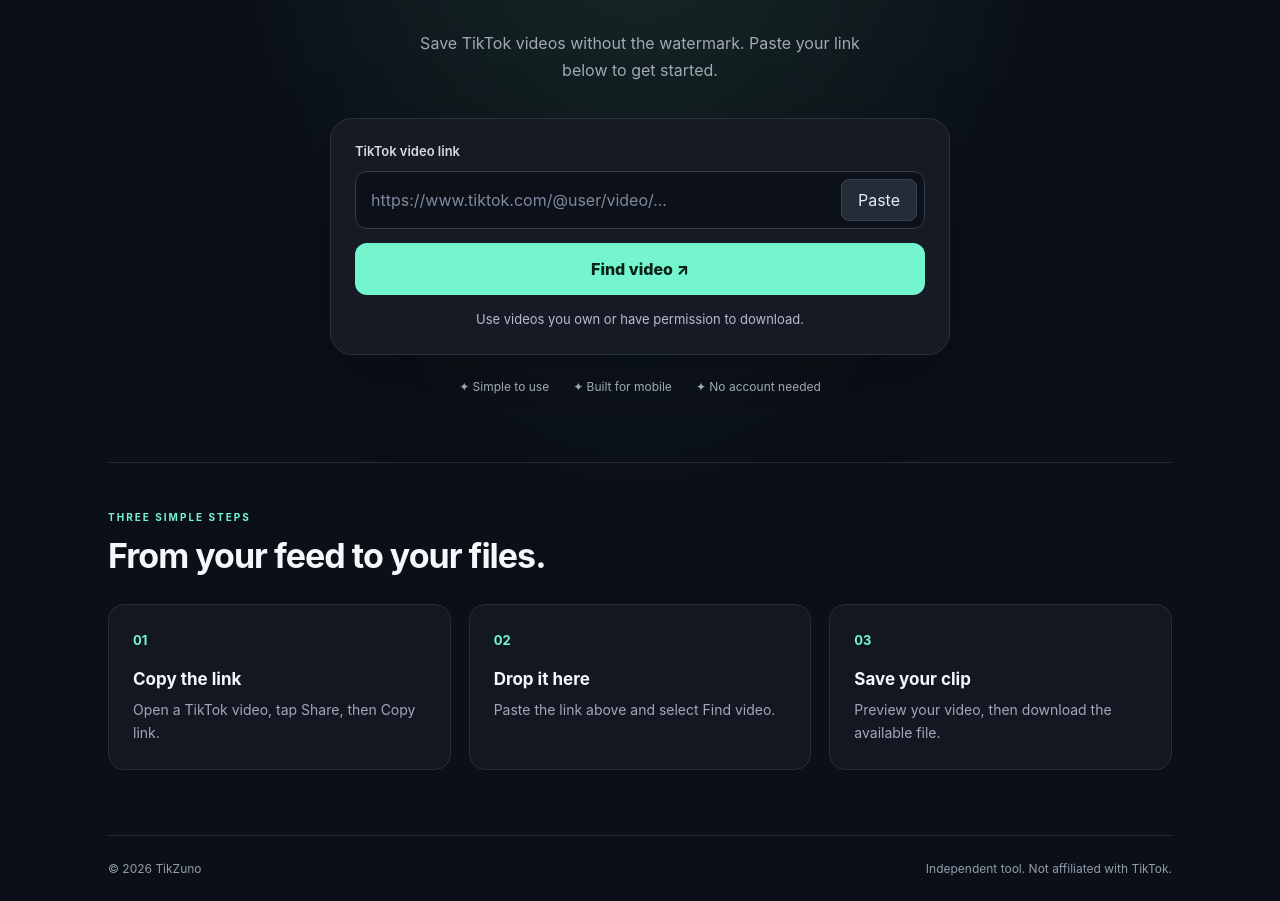
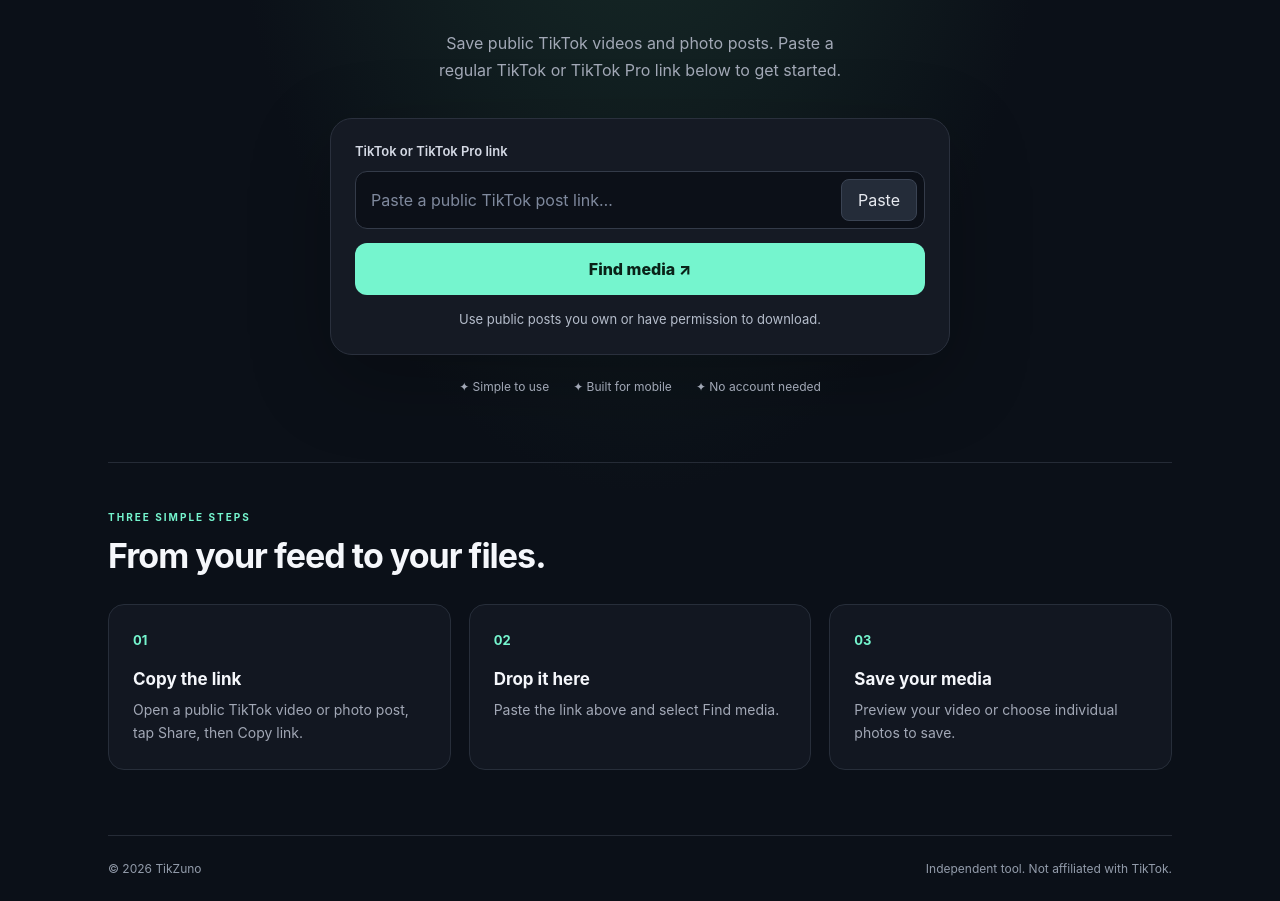
Before and after one commit to Bolo67-ctrl/tiktok-downloader, a React (Vite) app in the folder web/: page / in a window 1280 px wide. Shown: the part 371-1272 px from the top of the page. Built offline with nearby package versions, Linux system fonts and the light colour scheme.

Commit message:
Add TikTok photo post download UI

```diff
--- a/web/src/App.jsx
+++ b/web/src/App.jsx
@@ -7,6 +7,7 @@
   "m.tiktok.com",
   "vm.tiktok.com",
   "vt.tiktok.com",
+  "pro.tiktok.com",
 ]);
 
 export default function App() {
@@ -29,9 +30,7 @@
       const text = await navigator.clipboard.readText();
       updateLink(text.trim());
     } catch {
-      setMessage(
-        "Press and hold the input, or use Ctrl + V to paste."
-      );
+      setMessage("Press and hold the input, or use Ctrl + V to paste.");
     }
   }
 
@@ -43,10 +42,8 @@
     setVideo(null);
 
     let url;
-
     try {
       url = new URL(link.trim());
-
       if (
         url.protocol !== "https:" ||
         !allowedHosts.has(url.hostname) ||
@@ -58,12 +55,11 @@
         throw new Error("Invalid link");
       }
     } catch {
-      setMessage("Please paste a valid TikTok video link.");
+      setMessage("Please paste a valid TikTok or TikTok Pro link.");
       return;
     }
 
     setLoading(true);
-
     try {
       const response = await fetch("/api/video", {
         method: "POST",
@@ -73,32 +69,28 @@
       });
 
       const data = await response.json().catch(() => null);
-
       if (!data) {
-        throw new Error(
-          "Could not connect to the video service. Please try again."
-        );
+        throw new Error("Could not connect to the video service. Please try again.");
+      }
+      if (!response.ok) {
+        throw new Error(data.error || "Could not find this post.");
       }
 
-      if (!response.ok) {
-        throw new Error(
-          data.error || "Could not find this video."
-        );
-      }
-
-      if (!data.videoUrl) {
-        throw new Error("No video link was returned.");
+      const isPhotos = data.mediaType === "photos" &&
+        Array.isArray(data.images) && data.images.length > 0;
+      if (!isPhotos && !data.videoUrl) {
+        throw new Error("No downloadable media was returned.");
       }
 
       setVideo(data);
-      setMessage("Video found. Preview it below.");
+      setMessage(isPhotos
+        ? `Found ${data.images.length} photo${data.images.length === 1 ? "" : "s"}. Choose a photo to save it.`
+        : "Video found. Preview it below.");
     } catch (error) {
       if (error.name === "TimeoutError") {
         setMessage("The request took too long. Please try again.");
       } else if (error instanceof TypeError) {
-        setMessage(
-          "Could not connect. Check your connection and try again."
-        );
+        setMessage("Could not connect. Check your connection and try again.");
       } else {
         setMessage(error.message);
       }
@@ -108,49 +100,60 @@
   }
 
   async function downloadVideo() {
-    if (!video || busy) return;
-
+    if (!video?.videoUrl || busy) return;
     setSaving(true);
     setMessage("Preparing your download…");
-
     try {
       const response = await fetch(video.videoUrl, {
         credentials: "omit",
         signal: AbortSignal.timeout(60000),
       });
-
-      if (!response.ok) {
-        throw new Error("Video request failed");
-      }
-
+      if (!response.ok) throw new Error("Video request failed");
       const blob = await response.blob();
-
-      if (
-        !blob.size ||
-        !/^(video\/|application\/octet-stream)/i.test(blob.type)
-      ) {
+      if (!blob.size || !/^(video\/|application\/octet-stream)/i.test(blob.type)) {
         throw new Error("Invalid video file");
       }
-
       const fileUrl = URL.createObjectURL(blob);
       const anchor = document.createElement("a");
-
       anchor.href = fileUrl;
       anchor.download = `tikzuno-${Date.now()}.mp4`;
-
       document.body.appendChild(anchor);
       anchor.click();
       anchor.remove();
+      setTimeout(() => URL.revokeObjectURL(fileUrl), 60000);
+      setMessage("Download requested. Check your browser’s downloads.");
+    } catch {
+      setMessage("Direct saving failed. Try Open video below, then use your browser’s save or share menu.");
+    } finally {
+      setSaving(false);
+    }
+  }
 
+  async function downloadImage(imageUrl, index) {
+    if (busy) return;
+    setSaving(true);
+    setMessage(`Preparing photo ${index + 1}…`);
+    try {
+      const response = await fetch(imageUrl, {
+        credentials: "omit",
+        signal: AbortSignal.timeout(60000),
+      });
+      if (!response.ok) throw new Error("Photo request failed");
+      const blob = await response.blob();
+      if (!blob.size || !blob.type.startsWith("image/")) {
+        throw new Error("Invalid image file");
+      }
+      const fileUrl = URL.createObjectURL(blob);
+      const anchor = document.createElement("a");
+      anchor.href = fileUrl;
+      anchor.download = `tikzuno-photo-${index + 1}.jpg`;
+      document.body.appendChild(anchor);
+      anchor.click();
+      anchor.remove();
       setTimeout(() => URL.revokeObjectURL(fileUrl), 60000);
-
-      setMessage(
-        "Download requested. Check your browser’s downloads."
-      );
+      setMessage(`Photo ${index + 1} download requested.`);
     } catch {
-      setMessage(
-        "Direct saving failed. Try Open video below, then use your browser’s save or share menu."
-      );
+      setMessage("Your browser could not save this photo directly. Open the photo below, then use your browser’s save or share option.");
     } finally {
       setSaving(false);
     }
@@ -163,41 +166,25 @@
           <span className="brand-icon" aria-hidden="true">↓</span>
           Tik<span>Zuno</span>
         </a>
-
-        <a className="nav-link" href="#how-it-works">
-          How it works ↗
-        </a>
+        <a className="nav-link" href="#how-it-works">How it works ↗</a>
       </header>
 
       <main>
         <section className="hero">
-          <div className="badge">
-            <span /> LESS CLUTTER. MORE VIDEO.
-          </div>
-
-          <h1>
-            Your favorite clips.
-            <br />
-            <span>A cleaner download.</span>
-          </h1>
-
+          <div className="badge"><span /> LESS CLUTTER. MORE VIDEO.</div>
+          <h1>Your favorite clips.<br /><span>A cleaner download.</span></h1>
           <p className="intro">
-            Save TikTok videos without the watermark.
-            Paste your link below to get started.
+            Save public TikTok videos and photo posts.
+            Paste a regular TikTok or TikTok Pro link below to get started.
           </p>
 
-          <form
-            className="download-card"
-            onSubmit={handleSubmit}
-            aria-busy={loading}
-          >
-            <label htmlFor="video-link">TikTok video link</label>
-
+          <form className="download-card" onSubmit={handleSubmit} aria-busy={loading}>
+            <label htmlFor="video-link">TikTok or TikTok Pro link</label>
             <div className="input-row">
               <input
                 id="video-link"
                 type="url"
-                placeholder="https://www.tiktok.com/@user/video/..."
+                placeholder="Paste a public TikTok post link…"
                 value={link}
                 maxLength={2048}
                 disabled={busy}
@@ -205,36 +192,45 @@
                 aria-describedby="form-message"
                 required
               />
-
-              <button
-                className="paste-button"
-                type="button"
-                onClick={pasteLink}
-                disabled={busy}
-              >
-                Paste
-              </button>
+              <button className="paste-button" type="button" onClick={pasteLink} disabled={busy}>Paste</button>
             </div>
-
-            <button
-              className="download-button"
-              type="submit"
-              disabled={busy}
-            >
-              {loading ? "Finding your video…" : "Find video ↗"}
+            <button className="download-button" type="submit" disabled={busy}>
+              {loading ? "Finding media…" : "Find media ↗"}
             </button>
-
             <p id="form-message" className="message" role="status">
-              {message ||
-                "Use videos you own or have permission to download."}
+              {message || "Use public posts you own or have permission to download."}
             </p>
           </form>
 
-          {video && (
-            <section
-              className="result-card"
-              aria-label="Video result"
-            >
+          {video && video.mediaType === "photos" && (
+            <section className="result-card photo-result" aria-label="Photo post result">
+              <div className="result-info">
+                {video.author && <p className="result-author">{video.author}</p>}
+                <h2>{video.title || "TikTok photo post"}</h2>
+                <p>{video.images.length} photo{video.images.length === 1 ? "" : "s"} found</p>
+              </div>
+              <div className="photo-grid">
+                {video.images.map((imageUrl, index) => (
+                  <article className="photo-item" key={imageUrl}>
+                    <a href={imageUrl} target="_blank" rel="noopener noreferrer" aria-label={`Open photo ${index + 1}`}>
+                      <img src={imageUrl} alt={`TikTok post photo ${index + 1}`} loading="lazy" />
+                    </a>
+                    <button
+                      className="download-button"
+                      type="button"
+                      onClick={() => downloadImage(imageUrl, index)}
+                      disabled={busy}
+                    >
+                      Save photo {index + 1} ↓
+                    </button>
+                  </article>
+                ))}
+              </div>
+            </section>
+          )}
+
+          {video && video.mediaType !== "photos" && (
+            <section className="result-card" aria-label="Video result">
               <video
                 key={video.videoUrl}
                 src={video.videoUrl}
@@ -242,39 +238,15 @@
                 controls
                 playsInline
                 preload="none"
-                onError={() =>
-                  setMessage(
-                    "The preview could not load. Try Open video, or find the video again to refresh its link."
-                  )
-                }
+                onError={() => setMessage("The preview could not load. Try Open video, or find the video again to refresh its link.")}
               />
-
               <div className="result-info">
-                {video.author && (
-                  <p className="result-author">{video.author}</p>
-                )}
-
+                {video.author && <p className="result-author">{video.author}</p>}
                 <h2>{video.title || "TikTok video"}</h2>
-
-                <button
-                  className="download-button"
-                  type="button"
-                  onClick={downloadVideo}
-                  disabled={busy}
-                >
-                  {saving
-                    ? "Preparing download…"
-                    : "Download video ↓"}
+                <button className="download-button" type="button" onClick={downloadVideo} disabled={busy}>
+                  {saving ? "Preparing download…" : "Download video ↓"}
                 </button>
-
-                <a
-                  className="open-video"
-                  href={video.videoUrl}
-                  target="_blank"
-                  rel="noopener noreferrer"
-                >
-                  Open video ↗
-                </a>
+                <a className="open-video" href={video.videoUrl} target="_blank" rel="noopener noreferrer">Open video ↗</a>
               </div>
             </section>
           )}
@@ -286,36 +258,24 @@
           </div>
         </section>
 
-        <section
-          className="steps-section"
-          id="how-it-works"
-        >
+        <section className="steps-section" id="how-it-works">
           <p className="eyebrow">THREE SIMPLE STEPS</p>
           <h2>From your feed to your files.</h2>
-
           <div className="steps">
             <article>
               <span className="step-number">01</span>
               <h3>Copy the link</h3>
-              <p>
-                Open a TikTok video, tap Share, then Copy link.
-              </p>
+              <p>Open a public TikTok video or photo post, tap Share, then Copy link.</p>
             </article>
-
             <article>
               <span className="step-number">02</span>
               <h3>Drop it here</h3>
-              <p>
-                Paste the link above and select Find video.
-              </p>
+              <p>Paste the link above and select Find media.</p>
             </article>
-
             <article>
               <span className="step-number">03</span>
-              <h3>Save your clip</h3>
-              <p>
-                Preview your video, then download the available file.
-              </p>
+              <h3>Save your media</h3>
+              <p>Preview your video or choose individual photos to save.</p>
             </article>
           </div>
         </section>
```
